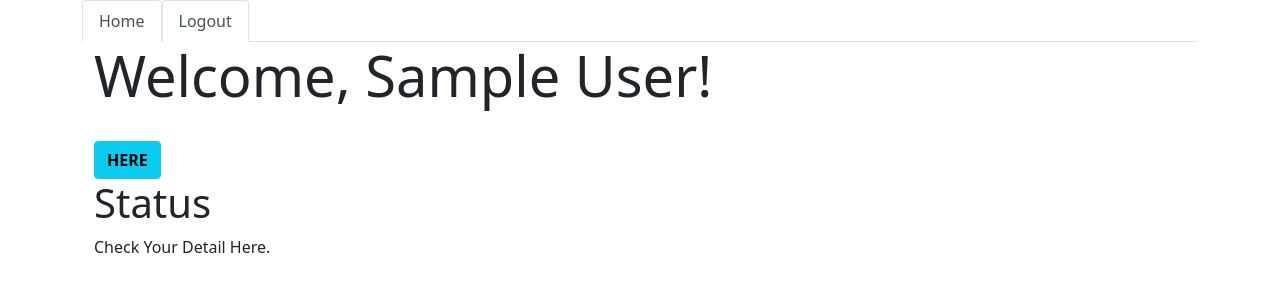
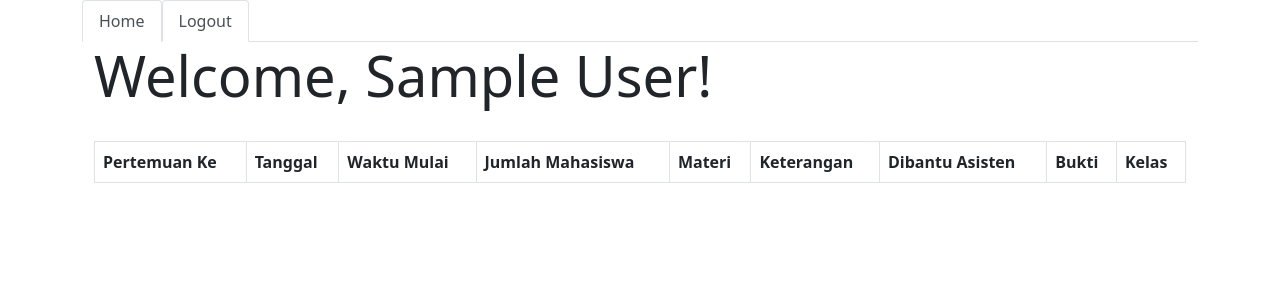
Before and after one commit to sntdshrly/Attendance-Web, a PHP site: page / in a window 1280 px wide. Shown: the top 299 px of the page. Run offline with PHP 8.4, Linux system fonts and the light colour scheme; the visitor is signed in with stand-in values (Sample User, id 1); data that the repository does not hold is empty; some libraries are stand-ins or nearby versions.

Commit message:
Update home-view.php

```diff
--- a/view/home-view.php
+++ b/view/home-view.php
@@ -3,14 +3,14 @@
         <div class="container">
             <h1 id ="home" class="display-4">Welcome, <?php echo $_SESSION['web_full_name']; ?>!</h1>
             <br>
-            <a class="btn btn-outline-info active" href="index.php?webmenu=home"><b>HERE</b></a>
+            <!-- <a class="btn btn-outline-info active" href="index.php?webmenu=home"><b>HERE</b></a> -->
         </div>
     </div>
     <div class="jumbotron jumbotron-fluid bg-white">
         <div class="container">
-            <h1 class="tengah" id ="status-detail">Status</h1>
+            <!-- <h1 class="tengah" id ="status-detail">Status</h1>
             <p class="tengah">Check Your Detail Here.</p>
-            <br>
+            <br> -->
             <table id="pagination" class="table table-striped table-bordered">
                 <thead>
                 <tr>
```
